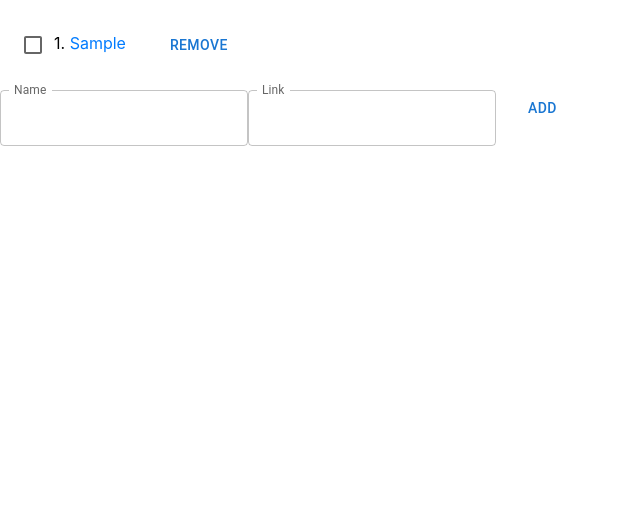
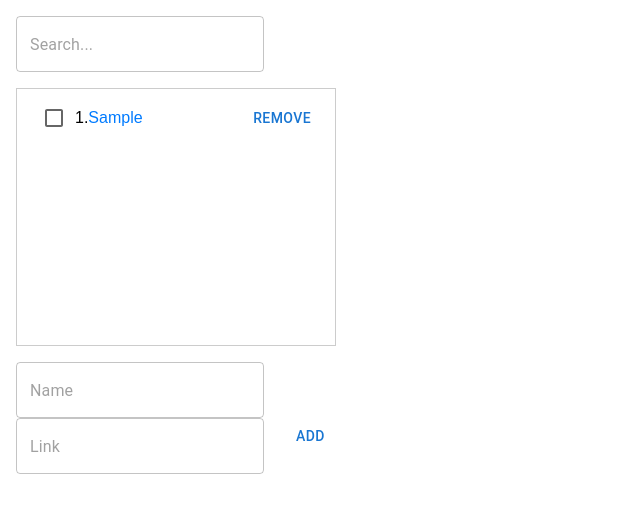
Before and after one commit to shadyelia/watch-list-extension, a React (Create React App) app: page / in a window 1280 px wide. Both pictures are taken after typing "Sample", "Sample" into the empty fields and a click on the button "ADD". Shown: the top 512 px of the page, without its empty margins (0-640 px from the left). Built offline with nearby package versions, Linux system fonts and the light colour scheme; some icons are missing.

Commit message:
Implement search functionality and improve item handling in the app

```diff
--- a/package.json
+++ b/package.json
@@ -19,7 +19,7 @@
   },
   "scripts": {
     "start": "react-scripts start",
-    "build": "react-scripts build",
+    "build": "react-scripts build && cp public/manifest.json build/",
     "test": "react-scripts test",
     "eject": "react-scripts eject"
   },
--- a/src/App.css
+++ b/src/App.css
@@ -1,20 +1,44 @@
+.app-container {
+  font-family: sans-serif;
+  padding: 1rem;
+  width: 20rem;
+}
+
+.no-items {
+  text-align: center;
+  color: #666;
+  padding: 1rem;
+}
+
 ul {
+  border: 1px solid #ccc;
+  height: 16rem;
+  overflow-y: auto;
+
   list-style-type: none;
   padding: 0;
 
   li {
     display: flex;
     align-items: center;
-    padding: 8px 12px;
+    padding: 0.5rem 1rem;
+    gap: 1;
   }
 
-  .checked{
+  .item-content {
+    flex-grow: 1;
+    gap: 1;
+    display: flex;
+    align-items: center;
+  }
+
+  .checked {
     text-decoration: line-through;
     color: #888;
   }
 
   a {
-    margin-right: 12px;
+    margin-right: 1rem;
     text-decoration: none;
     color: #007bff;
   }
@@ -24,6 +48,6 @@ ul {
   }
 
   input[type="checkbox"] {
-    margin-right: 12px;
+    margin-right: 1rem;
   }
 }
--- a/src/App.js
+++ b/src/App.js
@@ -1,12 +1,22 @@
 import "./App.css";
-import { useState } from "react";
+import { useEffect, useState } from "react";
 import Listing from "./components/listing";
 import AddingListItem from "./components/addingListItem";
+import { loadInputs, saveInputs } from "./storage";
+import SearchBar from "./components/searchBar";
 
 function App() {
-  const [items, setItems] = useState( localStorage.getItem("items") ? JSON.parse(localStorage.getItem("items")) : []);
+  const [searchTerm, setSearchTerm] = useState("");
+  const [items, setItems] = useState([]);
+  const filteredItems = items.filter(item =>
+    item.name.toLowerCase().includes(searchTerm.toLowerCase())
+  );
 
-  const handleCheck = (id) => {
+  useEffect(() => {
+    loadInputs().then(setItems);
+  }, []);
+
+  const handleCheck = async (id) => {
     const updatedItems = [...items];
     const itemIndex = updatedItems.findIndex((item) => item.id === id);
     if (itemIndex === -1) {
@@ -14,25 +24,26 @@ function App() {
     }
 
     updatedItems[itemIndex].checked = !updatedItems[itemIndex].checked;
-    updateItems(updatedItems);
+    await updateItems(updatedItems);
   };
 
-  const handleRemove = (id) => {
-    updateItems(items.filter((item) => item.id !== id));
+  const handleRemove = async (id) => {
+    await updateItems(items.filter((item) => item.id !== id));
   };
 
-  const handleAdd = (newItem) => {
-    updateItems([...items, newItem]);
+  const handleAdd = async (newItem) => {
+    await updateItems([...items, newItem]);
   };
 
-  const updateItems = (newItems) => {
+  const updateItems = async (newItems) => {
     setItems(newItems);
-    localStorage.setItem("items", JSON.stringify(newItems));
-  }
+    await saveInputs(newItems);
+  };
 
   return (
-    <div className="App">
-      <Listing items={items} onCheck={handleCheck} onRemove={handleRemove} />
+    <div className="app-container">
+      <SearchBar searchTerm={searchTerm} setSearchTerm={setSearchTerm} />
+      <Listing items={filteredItems} onCheck={handleCheck} onRemove={handleRemove} />
       <AddingListItem onAdd={handleAdd} />
     </div>
   );
--- a/src/components/addingListItem.js
+++ b/src/components/addingListItem.js
@@ -7,10 +7,15 @@ const AddingListItem = (props) => {
 
   const handleSubmit = (e) => {
     e.preventDefault();
-    const name = e.target[0].value?.trim();
-    const link = e.target[2].value?.trim();
+    const name = e.target[0].value
+    if (!name) {
+      return;
+    }
+
+    const link = e.target[2].value;
 
     onAdd({ id: uuidv4(), name, link, checked: false });
+
     e.target[0].value = "";
     e.target[2].value = "";
   };
@@ -18,9 +23,8 @@ const AddingListItem = (props) => {
   return (
     <div>
       <form onSubmit={handleSubmit}>
-
-        <TextField label="Name" variant="outlined" />
-        <TextField label="Link" variant="outlined" />
+        <TextField placeholder="Name" variant="outlined"  required/>
+        <TextField placeholder="Link" variant="outlined" />
 
         <Button type="submit" startIcon={<AddIcon />}>
           Add
--- a/src/components/listing.js
+++ b/src/components/listing.js
@@ -5,14 +5,14 @@ const Listing = (props) => {
   const { items = [], onCheck, onRemove } = props;
 
   if (!items.length) {
-    return <div>No items available.</div>;
+    return <div className="no-items">No items available.</div>;
   }
 
   return (
     <ul>
       {items.map((item, index) => (
         <li key={item.id}>
-          <div className={item.checked ? "checked" : ""}>
+          <div className={"item-content " + (item.checked ? "checked" : "")}>
             <Checkbox
               checked={item.checked}
               onChange={() => onCheck(item.id)}
@@ -21,13 +21,14 @@ const Listing = (props) => {
             <span>{index + 1}. </span>
 
             {item.link ? (
-              <a href={item.link} target="_blank" rel="noopener noreferrer">
+              <a href={item.link} target="_blank" rel="noreferrer">
                 {item.name}
               </a>
             ) : (
               <span>{item.name}</span>
             )}
           </div>
+
           <Button onClick={() => onRemove(item.id)} startIcon={<RemoveIcon />}>
             Remove
           </Button>
--- /dev/null
+++ b/src/components/searchBar.js
@@ -0,0 +1,17 @@
+import { TextField } from "@mui/material";
+
+const SearchBar = (props) => {
+    const { searchTerm, setSearchTerm } = props;
+    return (
+        <div className="search-bar">
+            <TextField
+                variant="outlined"
+                placeholder="Search..."
+                value={searchTerm}
+                onChange={(e) => setSearchTerm(e.target.value)}
+            />
+        </div>
+    )
+}
+
+export default SearchBar;
--- a/src/storage.js
+++ b/src/storage.js
@@ -0,0 +1,17 @@
+/* global chrome */
+
+export const saveInputs = async (items) => {
+  return new Promise((resolve) => {
+    chrome.storage.local.set({ items }, () => {
+      resolve();
+    });
+  });
+};
+
+export const loadInputs = async () => {
+  return new Promise((resolve) => {
+    chrome.storage.local.get(["items"], (result) => {
+      resolve(result.items || []);
+    });
+  });
+};
```
Also changed, not shown: public/icon.png (added), public/manifest.json.
